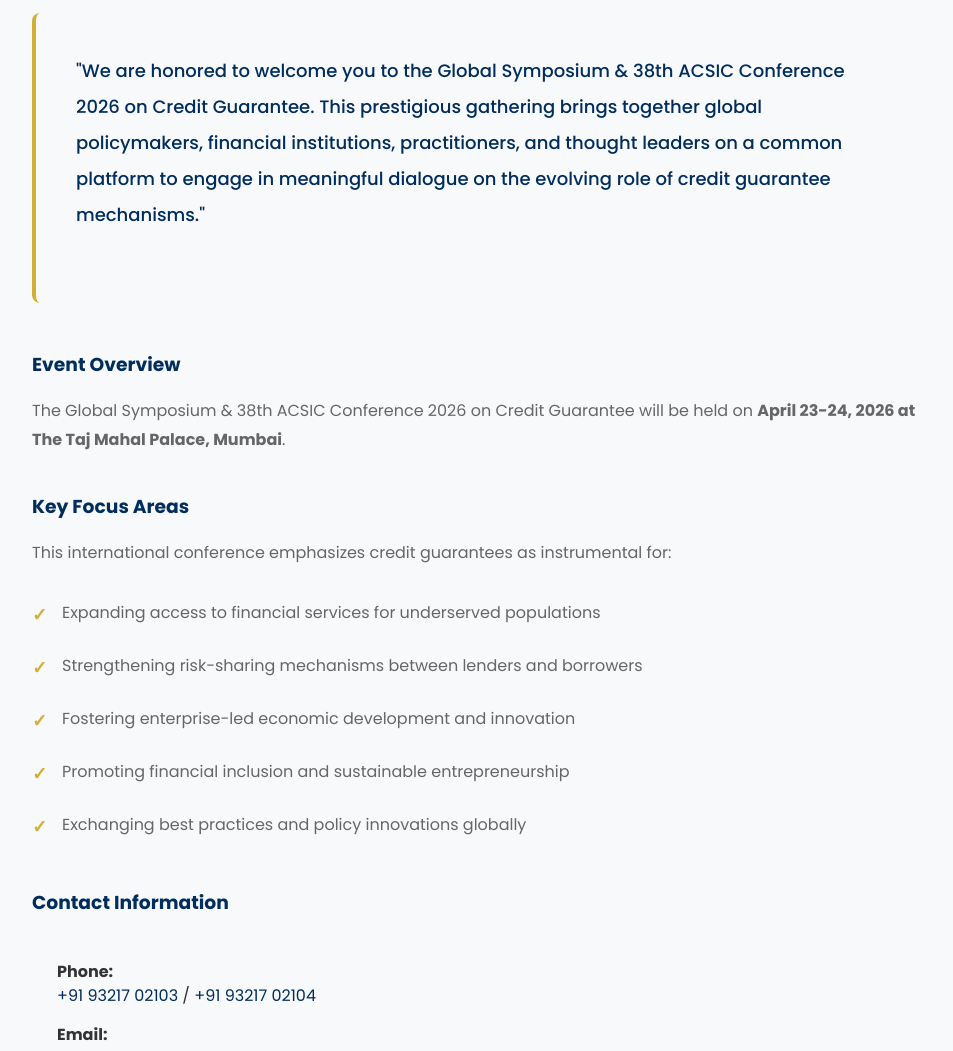
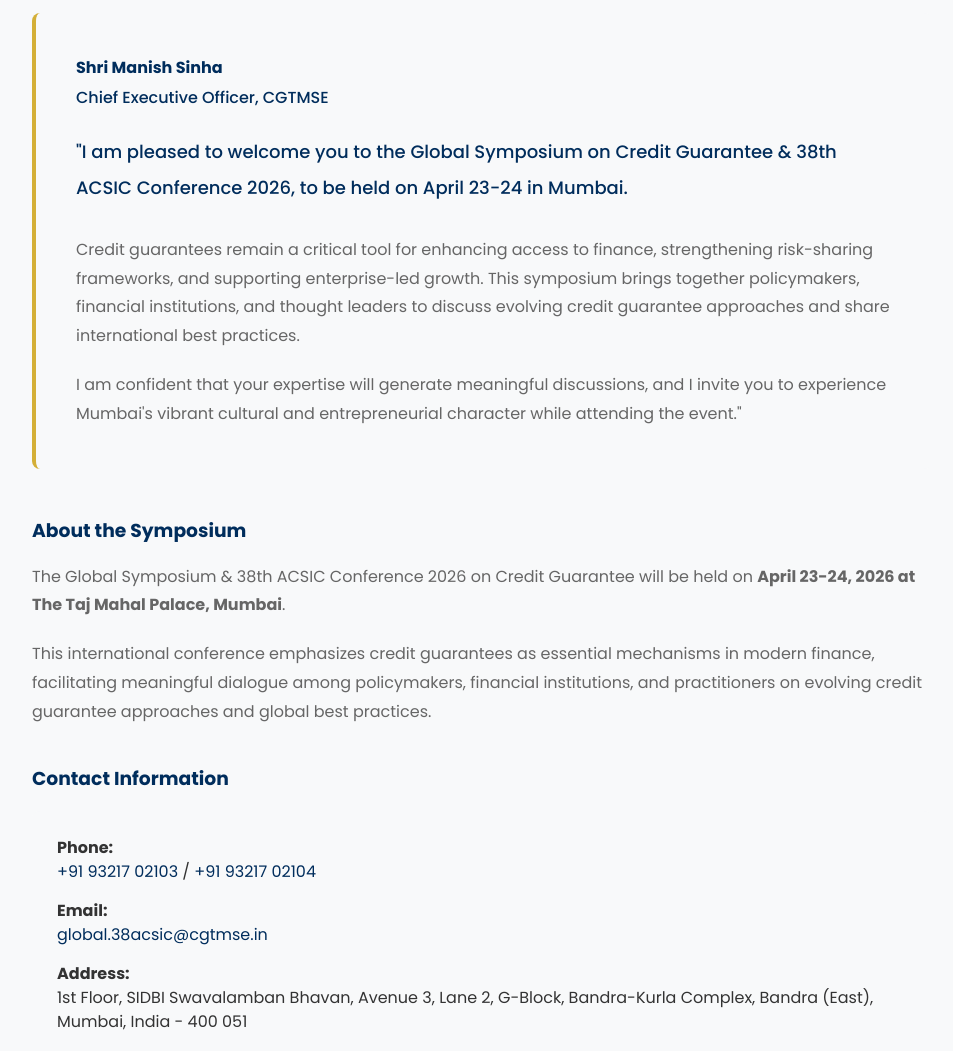
Before and after one commit to candies-studios/Globlaacsic2026, a website: page pages/welcome-message.html in a window 1280 px wide. Shown: the part 340-1391 px from the top of the page, without its empty margins (158-1111 px from the left). Drawn offline with Linux system fonts and the light colour scheme.

Commit message:
Revise welcome message for Global Symposium 2026
Updated welcome message for the Global Symposium 2026, including revised text and formatting adjustments.

```diff
--- a/pages/welcome-message.html
+++ b/pages/welcome-message.html
@@ -37,31 +37,29 @@
 
                 <div style="max-width: 900px; margin: 0 auto;">
                     <div style="background: #f8f9fa; padding: 40px; border-radius: 8px; border-left: 4px solid #d4af37;">
-                        <p style="font-size: 18px; line-height: 2; color: #002d5c; margin-bottom: 30px; font-weight: 500;">
-                            "We are honored to welcome you to the Global Symposium & 38th ACSIC Conference 2026 on Credit Guarantee.
-                            This prestigious gathering brings together global policymakers, financial institutions, practitioners,
-                            and thought leaders on a common platform to engage in meaningful dialogue on the evolving role of
-                            credit guarantee mechanisms."
+                        <p style="font-size: 16px; line-height: 1.9; color: #002d5c; margin-bottom: 15px; font-weight: 500;">
+                            <strong>Shri Manish Sinha</strong><br>
+                            Chief Executive Officer, CGTMSE
+                        </p>
+                        <p style="font-size: 18px; line-height: 2; color: #002d5c; margin-bottom: 30px; font-weight: 500; margin-top: 20px;">
+                            "I am pleased to welcome you to the Global Symposium on Credit Guarantee & 38th ACSIC Conference 2026, to be held on April 23-24 in Mumbai.
+                        </p>
+                        <p style="font-size: 16px; line-height: 1.8; color: #666; margin-bottom: 20px;">
+                            Credit guarantees remain a critical tool for enhancing access to finance, strengthening risk-sharing frameworks, and supporting enterprise-led growth. This symposium brings together policymakers, financial institutions, and thought leaders to discuss evolving credit guarantee approaches and share international best practices.
+                        </p>
+                        <p style="font-size: 16px; line-height: 1.8; color: #666;">
+                            I am confident that your expertise will generate meaningful discussions, and I invite you to experience Mumbai's vibrant cultural and entrepreneurial character while attending the event."
                         </p>
                     </div>
 
-                    <h3 style="margin-top: 50px; margin-bottom: 20px; color: #002d5c;">Event Overview</h3>
+                    <h3 style="margin-top: 50px; margin-bottom: 20px; color: #002d5c;">About the Symposium</h3>
                     <p style="font-size: 16px; line-height: 1.8; color: #666; margin-bottom: 20px;">
                         The Global Symposium & 38th ACSIC Conference 2026 on Credit Guarantee will be held on
                         <strong>April 23-24, 2026 at The Taj Mahal Palace, Mumbai</strong>.
                     </p>
-
-                    <h3 style="margin-top: 40px; margin-bottom: 20px; color: #002d5c;">Key Focus Areas</h3>
-                    <p style="font-size: 16px; line-height: 1.8; color: #666; margin-bottom: 20px;">
-                        This international conference emphasizes credit guarantees as instrumental for:
+                    <p style="font-size: 16px; line-height: 1.8; color: #666; margin-bottom: 30px;">
+                        This international conference emphasizes credit guarantees as essential mechanisms in modern finance, facilitating meaningful dialogue among policymakers, financial institutions, and practitioners on evolving credit guarantee approaches and global best practices.
                     </p>
-                    <ul class="feature-list" style="font-size: 16px; color: #666; line-height: 1.8;">
-                        <li>Expanding access to financial services for underserved populations</li>
-                        <li>Strengthening risk-sharing mechanisms between lenders and borrowers</li>
-                        <li>Fostering enterprise-led economic development and innovation</li>
-                        <li>Promoting financial inclusion and sustainable entrepreneurship</li>
-                        <li>Exchanging best practices and policy innovations globally</li>
-                    </ul>
 
                     <h3 style="margin-top: 40px; margin-bottom: 20px; color: #002d5c;">Contact Information</h3>
                     <div style="background: #f8f9fa; padding: 25px; border-radius: 8px; margin-top: 20px;">
```
